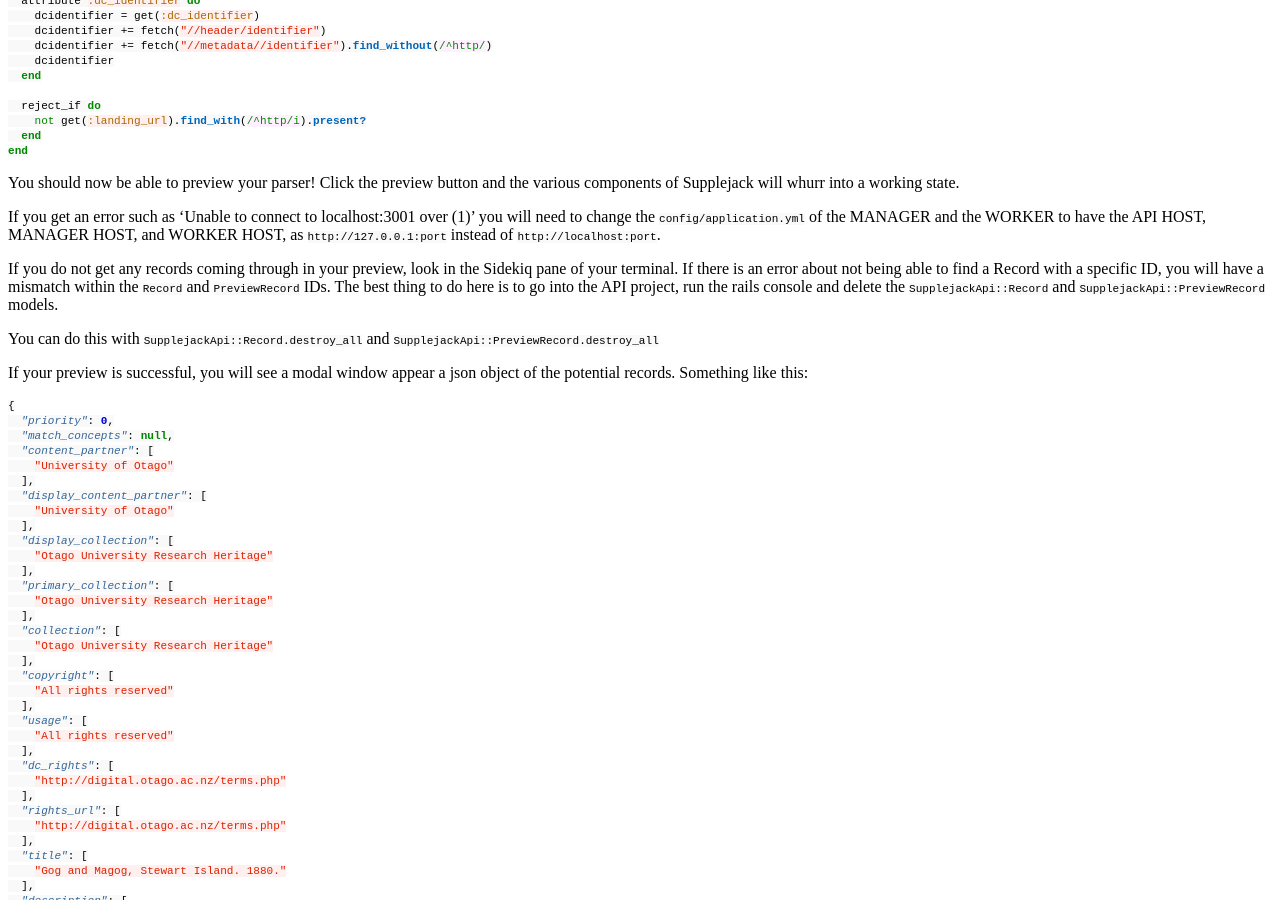
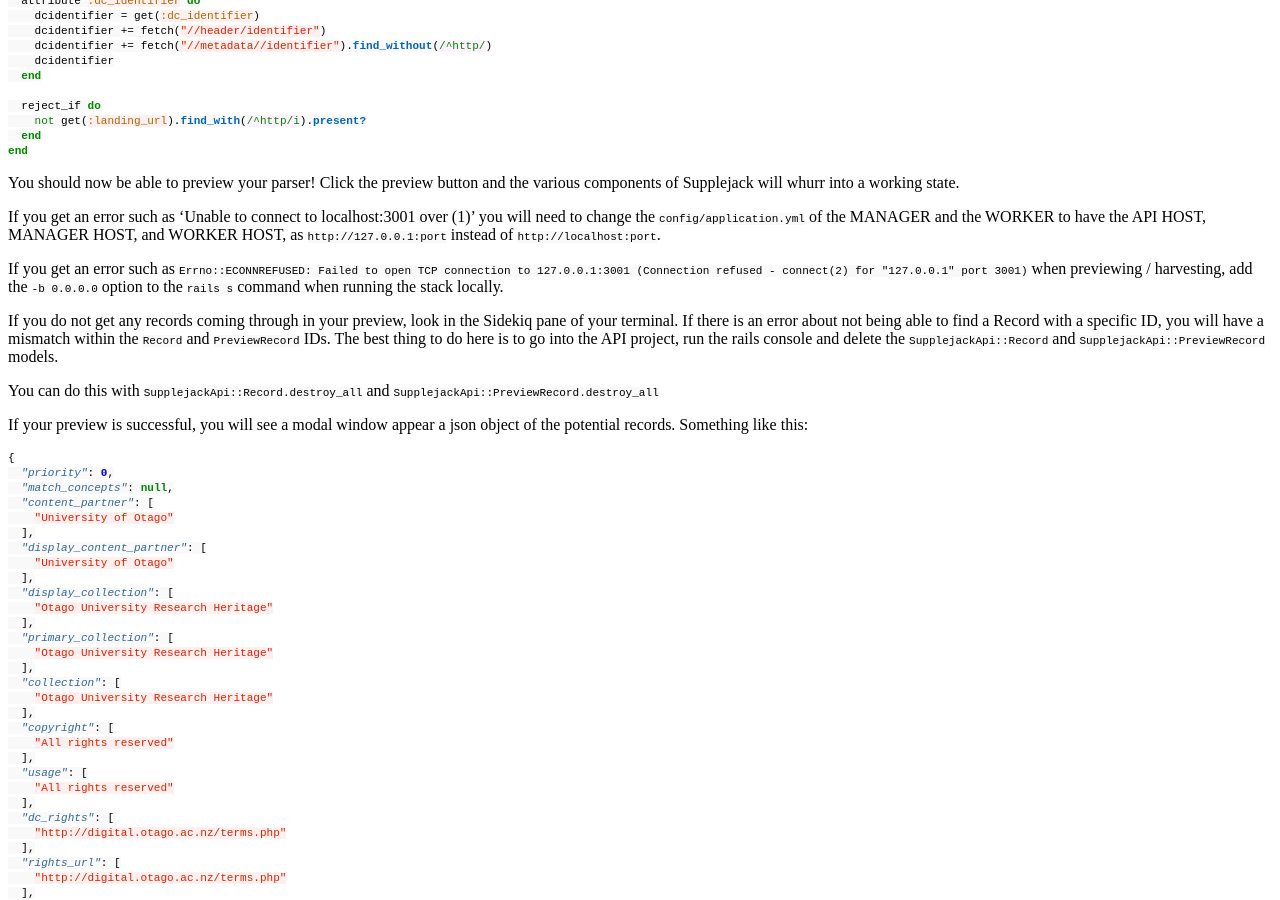
Before and after one commit to DigitalNZ/supplejack, a Jekyll site: the page built from _posts/2017-12-04-installation-walk-through-by-example.md, in a window 1280 px wide and 900 px high, scrolled down 4976 px. Built offline with Jekyll 4.4.1, drawn with Linux system fonts in a browser that asks for light colours; Markdown is read by kramdown in place of the engine named in the settings; a style sheet for code colours, icons or effects is not loaded.

Commit message:
added some additional instructions around an error you may get while setting up SJ

```diff
--- a/_posts/2017-12-04-installation-walk-through-by-example.md
+++ b/_posts/2017-12-04-installation-walk-through-by-example.md
@@ -254,6 +254,8 @@ You should now be able to preview your parser! Click the preview button and the
 
 If you get an error such as ‘Unable to connect to localhost:3001 over (1)’ you will need to change the `config/application.yml` of the MANAGER and the WORKER to have the API HOST, MANAGER HOST, and WORKER HOST, as `http://127.0.0.1:port` instead of `http://localhost:port`.
 
+If you get an error such as `Errno::ECONNREFUSED: Failed to open TCP connection to 127.0.0.1:3001 (Connection refused - connect(2) for "127.0.0.1" port 3001)` when previewing / harvesting, add the `-b 0.0.0.0` option to the `rails s` command when running the stack locally.
+
 If you do not get any records coming through in your preview, look in the Sidekiq pane of your terminal. If there is an error about not being able to find a Record with a specific ID, you will have a mismatch within the `Record` and `PreviewRecord` IDs. The best thing to do here is to go into the API project, run the rails console and delete the `SupplejackApi::Record` and `SupplejackApi::PreviewRecord` models.
 
 You can do this with `SupplejackApi::Record.destroy_all` and `SupplejackApi::PreviewRecord.destroy_all`
```
Also changed, not shown: 1 other file.
